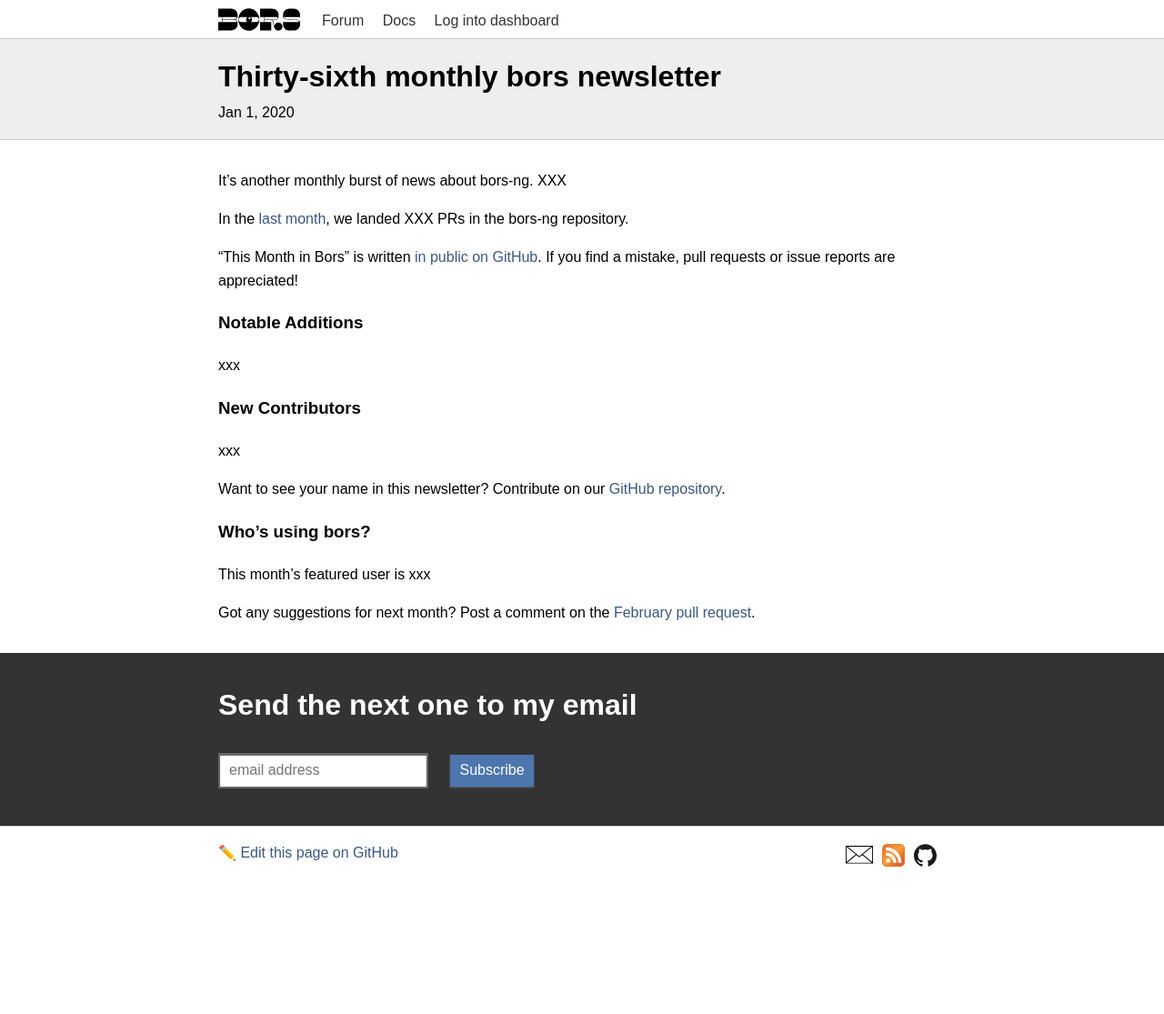
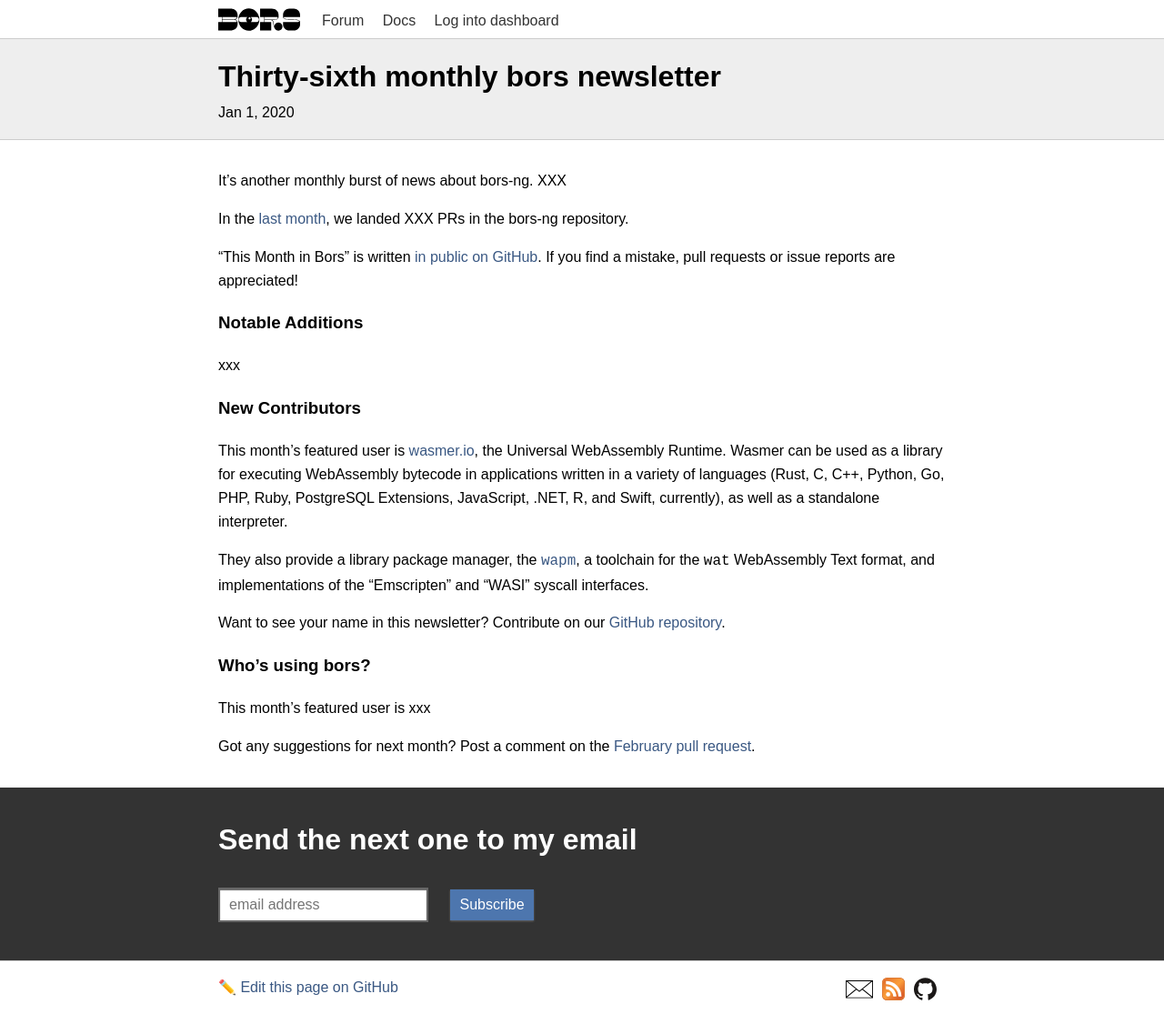
Before and after one commit to bors-ng/bors-ng.github.io, a Jekyll site: the page built from _posts/2020-01-01-tmib-36.md, in a window 1280 px wide. Shown: the whole page at 91% size. Built offline with Jekyll 4.4.1, drawn with Linux system fonts in a browser that asks for light colours; before the commit the page ends 967 px from its top, so only the background shows below that.

Commit message:
Feature Wasmer in the December newsletter
CC @Hywan -- I know you actually brought it up in the previous month's newsletter, but I didn't notice it until after I had already written in the multipass notes.

```diff
--- a/_posts/2020-01-01-tmib-36.md
+++ b/_posts/2020-01-01-tmib-36.md
@@ -24,7 +24,9 @@
 
 ### New Contributors
 
-xxx
+This month's featured user is [wasmer.io](https://github.com/wasmerio/wasmer), the Universal WebAssembly Runtime. Wasmer can be used as a library for executing WebAssembly bytecode in applications written in a variety of languages (Rust, C, C++, Python, Go, PHP, Ruby, PostgreSQL Extensions, JavaScript, .NET, R, and Swift, currently), as well as a standalone interpreter.
+
+They also provide a library package manager, the [`wapm`](https://wapm.io/), a toolchain for the `wat` WebAssembly Text format, and implementations of the "Emscripten" and "WASI" syscall interfaces.
 
 Want to see your name in this newsletter? Contribute on our [GitHub repository](https://github.com/bors-ng/bors-ng).
 
```
